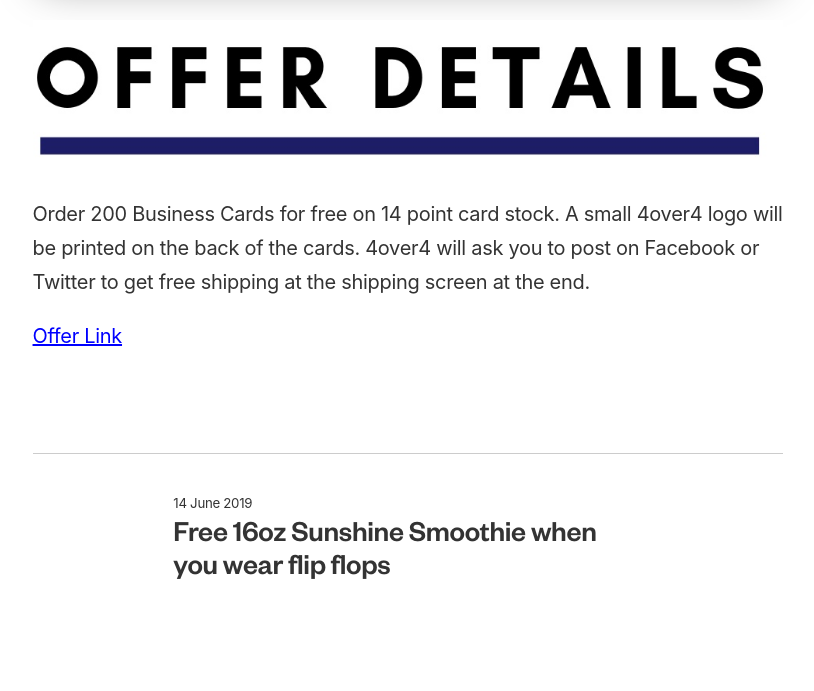
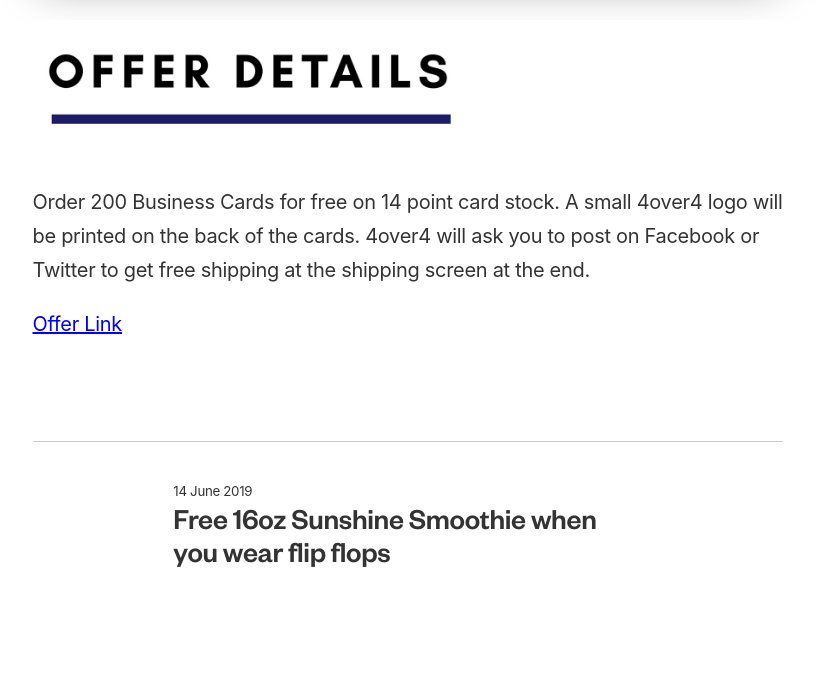
Before and after one commit to ohiosveryown/atldeals, a Jekyll site: the page built from _posts/2019-06-14-200-free-business-cards.markdown, in a window 1280 px wide. Shown: the part 906-1597 px from the top of the page, without its empty margins (232-1046 px from the left). Built offline with Jekyll 4.4.1, drawn with Linux system fonts in a browser that asks for light colours.

Commit message:
Updated 200 Free Business Cards

```diff
--- a/_posts/2019-06-14-200-free-business-cards.markdown
+++ b/_posts/2019-06-14-200-free-business-cards.markdown
@@ -12,8 +12,7 @@
 ---
 
 
-
-![5446FB02-1163-4E90-93B7-25AFA9DBDC14.jpeg](/uploads/5446FB02-1163-4E90-93B7-25AFA9DBDC14.jpeg)
+![DB2788FF-5CD4-4E9E-BF21-449D1A6DAAE1.jpeg](/uploads/DB2788FF-5CD4-4E9E-BF21-449D1A6DAAE1.jpeg)
 
 Order 200 Business Cards for free on 14 point card stock. A small 4over4 logo will be printed on the back of the cards. 4over4 will ask you to post on Facebook or Twitter to get free shipping at the shipping screen at the end.
 
```
